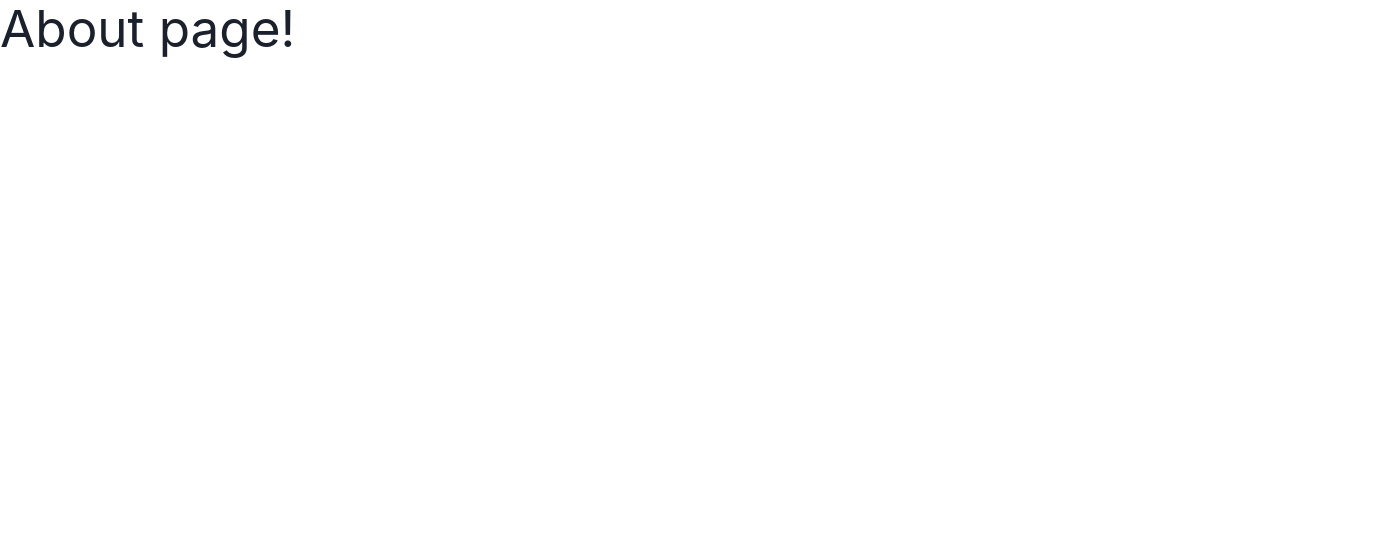
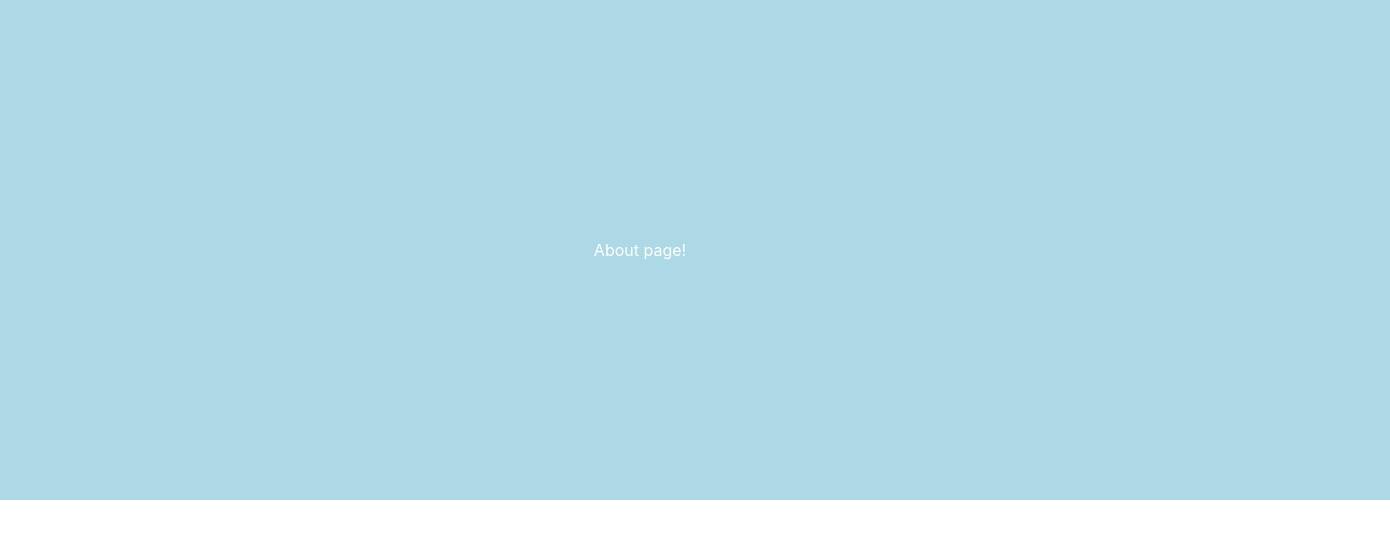
Before and after one commit to Oasis-NEU/f24-group13, a React (Vite) app: page /about in a window 1280 px wide. Shown: the top 538 px of the page, 1390 px wide, since content can reach past the window. Built offline with nearby package versions, Linux system fonts and the light colour scheme.

Commit message:
About page Updates Liz

```diff
--- /dev/null
+++ b/src/pages/About.css
@@ -0,0 +1,6 @@
+.example {
+    background-color: lightblue;
+    background-size: cover;
+   /* height: 200px;
+    width: 300px;*/
+ }
--- a/src/pages/About.jsx
+++ b/src/pages/About.jsx
@@ -1,10 +1,15 @@
 import React from 'react';
+import { chakra, Input, Stack } from '@chakra-ui/react';
+import { Center, Square, Circle } from '@chakra-ui/react';
+import {Box, AbsoluteCenter} from '@chakra-ui/react';
 
 export default function About() {
     return (
-        <div>
-            <h1>About page!</h1>
-        </div>
+        <div style={{ backgroundColor: 'lightblue', width: '1390px', height: '500px' }}>
+            <AbsoluteCenter>
+                <p style={{ color: 'white' }}>About page!</p>
+            </AbsoluteCenter>
+      </div>
     );
 
 }
```
